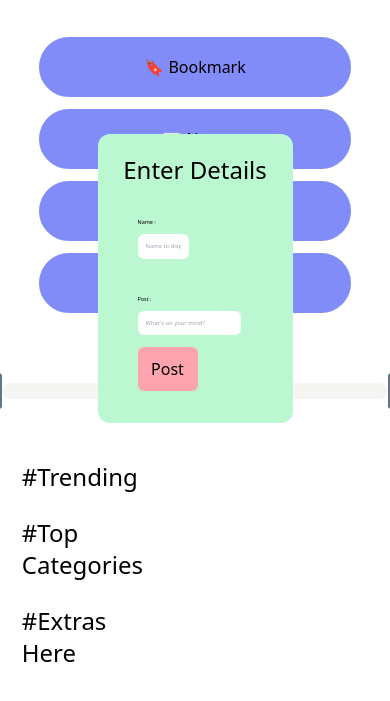
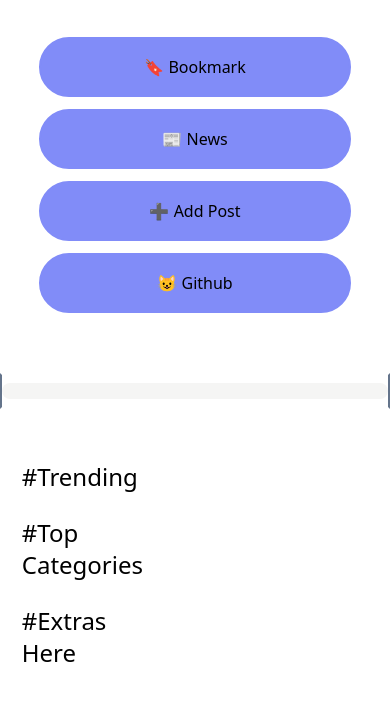
Before and after one commit to nawabSRJ/MoodsApp-frontend, a website: page index.html in a window 390 px wide. Shown: the part 35-736 px from the top of the page. Drawn offline with Linux system fonts and the light colour scheme; no server answers.

Commit message:
minor bug fixes

```diff
--- a/index.html
+++ b/index.html
@@ -12,7 +12,7 @@
 </head>
 <style>
     .hid{
-        display: hidden;
+        display: none;
 
     }
     .post-form{
@@ -49,9 +49,9 @@
                     📰 News
                 </button></a>
 
-                <a href="#"><button onclick="addPostBox()" class="sm:text-2xl text-1xl mx-auto text-center p-4 rounded-[30px] bg-indigo-400 hover:bg-white sm:w-[15vw] w-[100%] mb-3 border-2 border-indigo-400">
+                <button onclick="addPostBox()" class="sm:text-2xl text-1xl mx-auto text-center p-4 rounded-[30px] bg-indigo-400 hover:bg-white sm:w-[15vw] w-[100%] mb-3 border-2 border-indigo-400">
                     ➕ Add Post
-                </button></a>
+                </button>
 
                 <a href="https://github.com/nawabSRJ" target="_blank"><button class="sm:text-2xl text-1xl mx-auto text-center p-4 rounded-[30px] bg-indigo-400 hover:bg-white sm:w-[15vw] w-[100%] mb-3 border-2 border-indigo-400">
                     😺 Github
```
